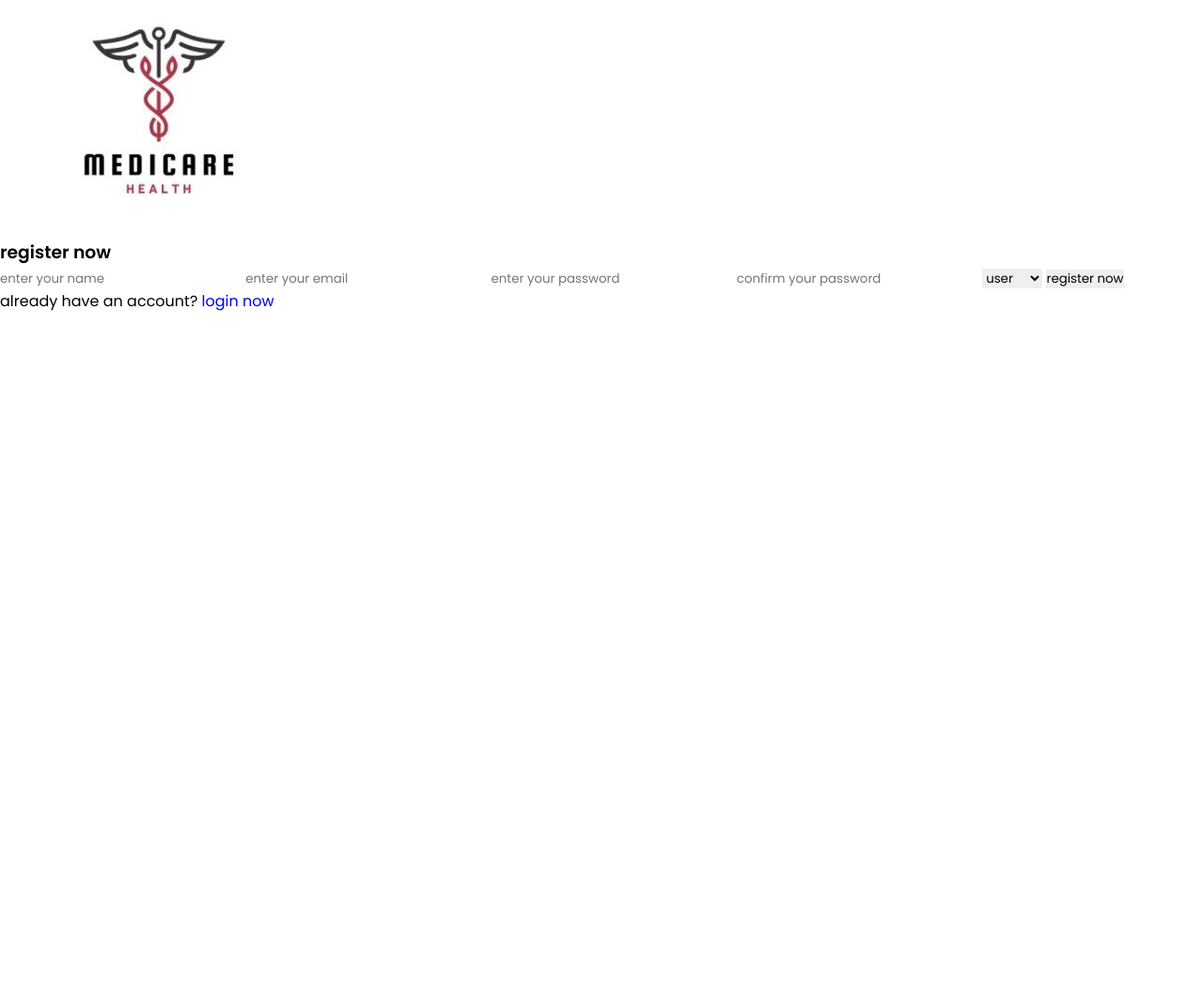
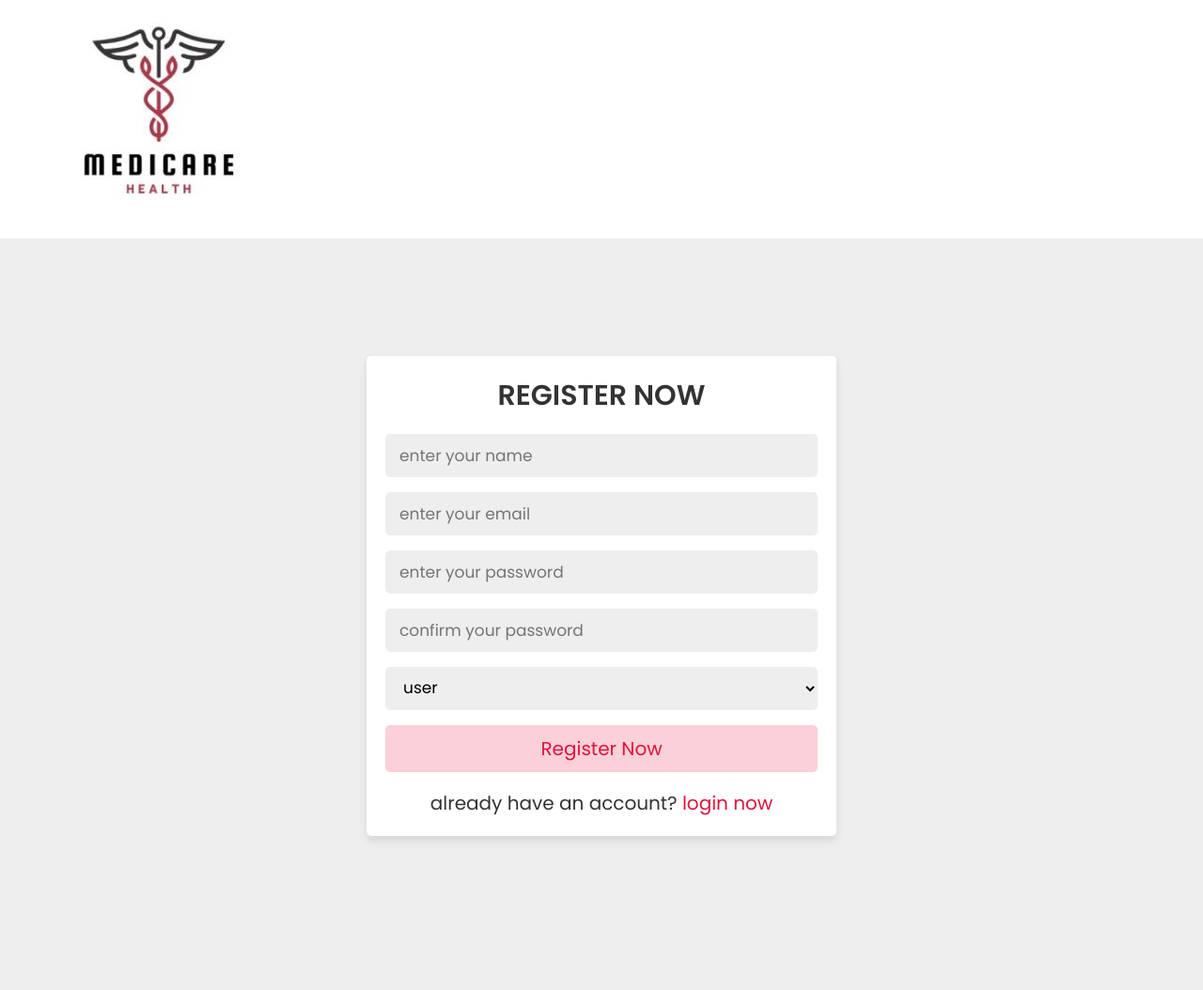
Before and after one commit to jayvadgama/Medicare-Clinic-Web-App, a web app: file public/register.html in a window 1280 px wide. Shown: the whole page at 94% size. Before the commit the page ends 800 px from the top, so only its background shows below. Run offline with its HTML, style and script files only (its server is not run), Linux system fonts and the light colour scheme.

Commit message:
small small changes

```diff
--- a/public/styles.css
+++ b/public/styles.css
@@ -46,3 +46,89 @@
    font-size: 25px;
    margin-bottom: 20px;
 }
+.container .content .btn{
+    display: inline-block;
+    padding:10px 30px;
+    font-size: 20px;
+    background: #333;
+    color:#fff;
+    margin:0 5px;
+    text-transform: capitalize;
+ }
+
+ .container .content .btn:hover{
+    background: crimson;
+ }
+
+ .form-container{
+    min-height: 100vh;
+    display: flex;
+    align-items: center;
+    justify-content: center;
+    padding:20px;
+    padding-bottom: 60px;
+    background: #eee;
+ }
+
+ .form-container form{
+    padding:20px;
+    border-radius: 5px;
+    box-shadow: 0 5px 10px rgba(0,0,0,.1);
+    background: #fff;
+    text-align: center;
+    width: 500px;
+ }
+
+ .form-container form h3{
+    font-size: 30px;
+    text-transform: uppercase;
+    margin-bottom: 10px;
+    color:#333;
+ }
+
+ .form-container form input,
+ .form-container form select{
+    width: 100%;
+    padding:10px 15px;
+    font-size: 17px;
+    margin:8px 0;
+    background: #eee;
+    border-radius: 5px;
+ }
+
+ .form-container form select option{
+    background: #fff;
+ }
+
+ .form-container form .form-btn{
+    background: #fbd0d9;
+    color:crimson;
+    text-transform: capitalize;
+    font-size: 20px;
+    cursor: pointer;
+ }
+
+ .form-container form .form-btn:hover{
+    background: crimson;
+    color:#fff;
+ }
+
+ .form-container form p{
+    margin-top: 10px;
+    font-size: 20px;
+    color:#333;
+ }
+
+ .form-container form p a{
+    color:crimson;
+ }
+
+ .form-container form .error-msg{
+    margin:10px 0;
+    display: block;
+    background: crimson;
+    color:#fff;
+    border-radius: 5px;
+    font-size: 20px;
+    padding:10px;
+ }
```
